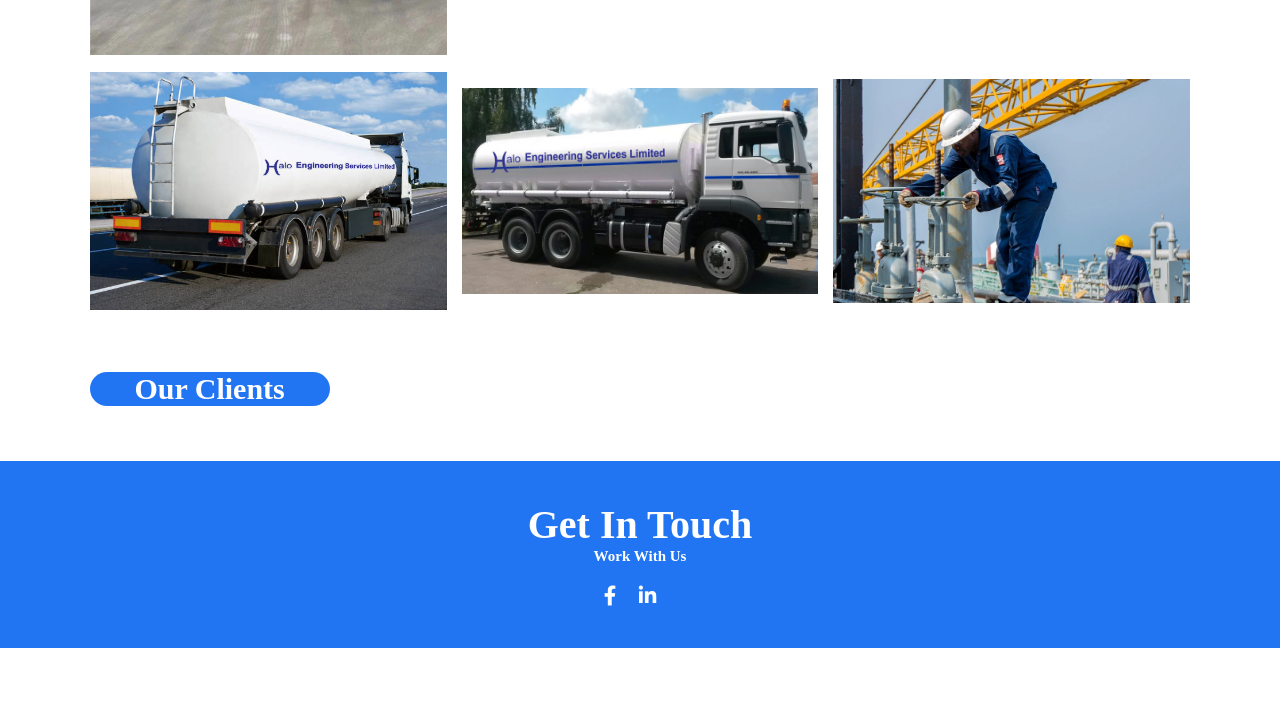
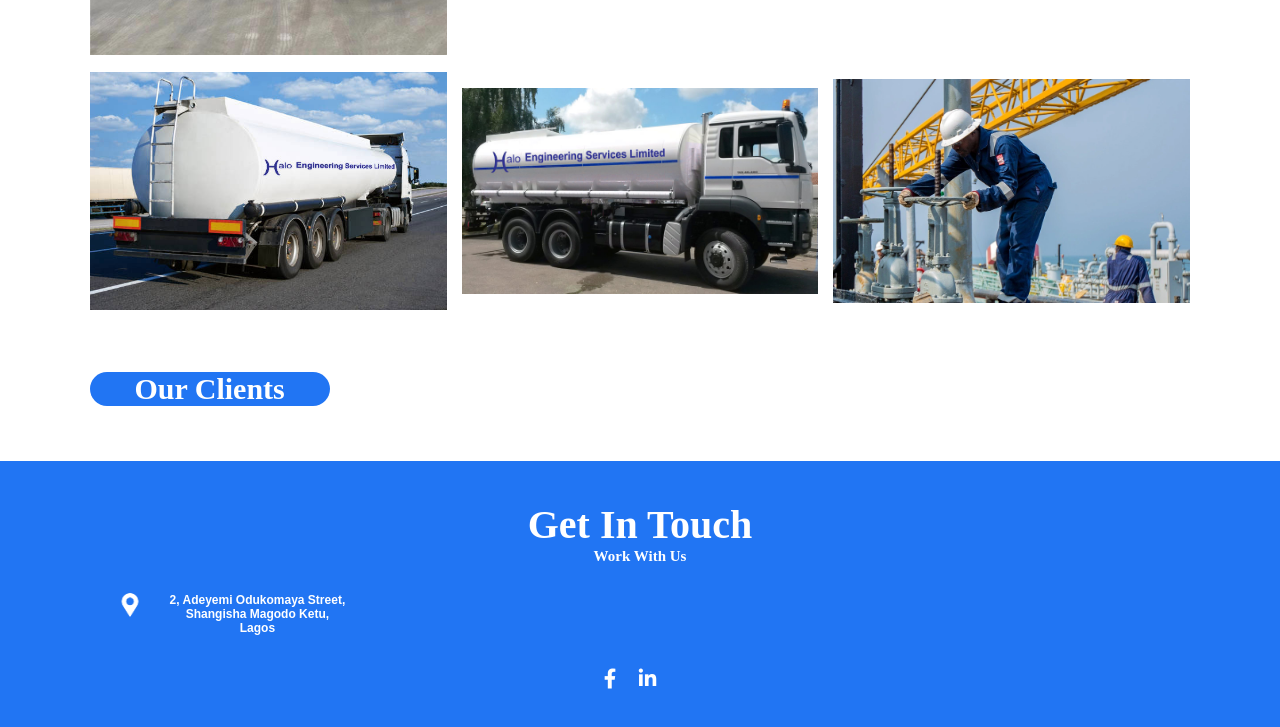
Before and after one commit to stellothedemigod/halo-engineering, a plain HTML site: page index.html in a window 1280 px wide. Shown: the part 1414-2141 px from the top of the page. Before the commit the page ends 2062 px from the top, so only its background shows below. Drawn offline with Linux system fonts and the light colour scheme.

Commit message:
added address

```diff
--- a/index.html
+++ b/index.html
@@ -148,6 +148,18 @@
     <div class="main-touch">
         <p>Work With Us</p>
 
+        <div id="offices" style="width: 35%;">
+            <table id="address" style="border-spacing: 0px ;">
+                <tr>
+                    <td><img src="halo-engineering-images\location logo2.png" alt="" style="height: 80px; width: 80px;"></td>
+                    <td style="padding-top: 15px;">2, Adeyemi Odukomaya Street,
+                        <br>Shangisha Magodo Ketu, <br>
+                        Lagos</td>
+                </tr>
+            </table>
+
+        </div>
+
         <div class="touch-icons">
             <a href="#"><i class="fab fa-facebook-f"></i></a>
             <!-- <a href="#"><i class="fab fa-youtube"></i></a> -->
--- a/style.css
+++ b/style.css
@@ -224,7 +224,13 @@ a h3{
 }
 
 
-
+table{
+    color: white;
+    text-align: center;
+    font-size: 1.2rem;
+    font-family: sans-serif;
+    font-weight: lighter;
+}
 
 
 @media (max-width:768px) {
```
Also changed, not shown: halo-engineering-images/location logo.png (deleted), halo-engineering-images/location logo2.png (added).
